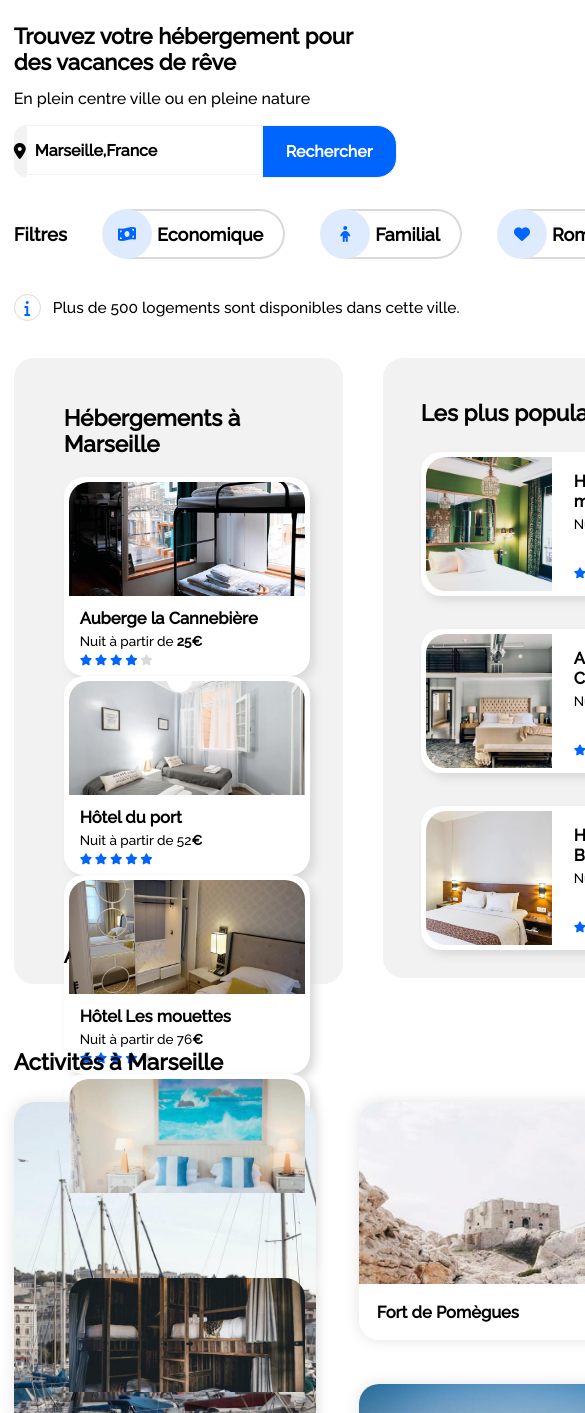
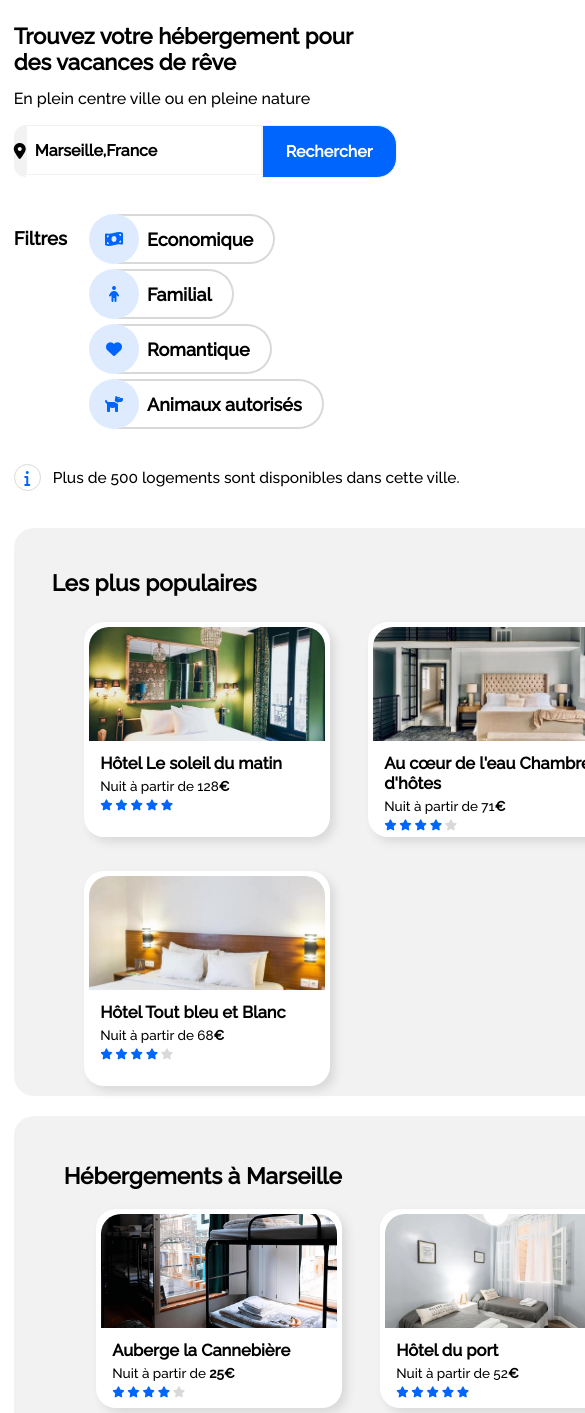
Before and after one commit to nrayan99/NahiRayan_2_03032021, a plain HTML site: page index.html in a window 390 px wide. Shown: the part 116-1529 px from the top of the page, 585 px wide, since content can reach past the window. Drawn offline with Linux system fonts and the light colour scheme.

Commit message:
Fin de la version tablette

```diff
--- a/assets/styles.css
+++ b/assets/styles.css
@@ -150,7 +150,11 @@ justify-content: center;
 
 }
 
+.PosFilter
+{
+    display: flex;
 
+}
 .logfiltres
 {
     display: flex;
@@ -163,13 +167,19 @@ justify-content: center;
     color: #0065fc;
     border:none;
     position: relative;
-    left: 30px;
+    left: 22px;
 }
-.filtres h4
+.ContainerFilters
 {
-    align-self: center;
-    font-size: 18.5px;
+    display:flex;
+    align-items: baseline;
+
 }
+.ContainerFilters h4
+{
+   font-size: 18.5px;
+}
+
 .filterbuttons
 {
 
@@ -223,6 +233,7 @@ justify-content: center;
     border-radius: 20px;
     padding : 47px 33px 46px 50px;
 }
+
 .divhebergements h1
 {
     font-size: 22.5px;
@@ -611,11 +622,11 @@ footer h4
 }
 .apropos
 {
-    margin-right: 227px;
+    margin-right:15%;
 }
 .noshebergements
 {
-    margin-right: 292px;
+    margin-right: 19%;
 }
 footer ul li a:hover
 {
@@ -636,3 +647,158 @@ footer ul li a:hover
     transform: scale(1.02);
     box-shadow: 0px 0px 10px gray;
 }
+
+
+
+                                        /*****RESPONSIVE DESIGN******/
+
+
+
+                                        /******** MAX WIDTH 1439 *****/
+
+@media screen and (max-width:1439px)
+{
+    #hebergements
+    {
+
+
+        flex-direction:column-reverse;
+    }
+    .divhebergements,.divpopu
+    {
+        margin: 0 auto;
+    }
+    .divpopu
+    {
+        width :798px;
+        height: 266px;
+        margin-bottom: 20px;
+
+    }
+    .hebergementspopu
+    {
+        display: flex;
+        flex-direction: row;
+
+    }
+    .popisole
+    {
+        text-decoration: none;
+        color: black;
+        width: 236px ;
+        height: 200px;
+        padding:5px 5px 10px 5px;
+        background-color: white;
+        border-radius: 20px;
+        box-shadow: 5px 5px 10px #d9d9d9;
+        display: block;
+
+
+
+    }
+    .ImPop
+    {
+        height: 114px;
+        overflow: hidden;
+        border-radius: 20px 20px 0px 0px;
+        width: auto;
+
+    }
+    .PosImPop
+    {
+        height: 114px;
+        width: 246px;
+        object-fit: cover;
+        position:relative;
+        right: 6px;
+    }
+    .legendepop
+    {
+        margin: 12px 0px 0px 11px;
+        width: auto;
+
+        display: flex;
+        flex-direction: column;
+        justify-content: space-between;
+
+
+        height: 59px;
+    }
+    .legendepop p
+    {
+        margin-bottom: 5px;
+    }
+
+    .divActivities
+    {
+        width: 660px;
+        height: 912px;
+        flex-wrap: wrap;
+        margin: 0 auto;
+    }
+    #activities h1
+    {
+        width: 798px;
+        margin: 10px auto;
+
+    }
+
+}
+            /******** MAX WIDTH 980px *****/
+
+@media screen and (max-width:980px)
+{
+
+    .filtres
+    {
+
+        width: 700px;
+        flex-wrap: wrap;
+    }
+    .PosFilter
+    {
+        margin-top: 5px;
+
+    }
+
+
+}
+
+        /******** MAX WIDTH 930px *****/
+@media screen and (max-width:930px)
+{
+    .divpopu
+    {
+
+        width: 595px;
+        height: 496px;
+
+    }
+    .hebergementspopu
+    {
+        flex-wrap: wrap;
+        width: 530px;
+        margin: 26px auto 0px auto;
+    }
+    .divhebergements
+    {
+        width: 595px;
+        height: 688px;
+    }
+    .lieuxhebergements
+    {
+        flex-wrap: wrap;
+        align-content: space-between;
+        height: 613px;
+        width: 530px;
+        margin: 20px auto 0px auto;
+    }
+    .affich
+    {
+        align-self: flex-end;
+    }
+    #activities h1
+    {
+        width: 595px;
+    }
+}
--- a/index.html
+++ b/index.html
@@ -23,9 +23,9 @@
             <img src="assets/images/logo/Reservia.svg" alt="logo">
             <nav>
                 <ul>
-                    <li> <a href="">Hébergements</a></li>
-                    <li> <a href="">Activités</a></li>
-                    <li> <a href="">S'inscrire</a></li>
+                    <li> <a href="#hebergements">Hébergements</a></li>
+                    <li> <a href="#activities">Activités</a></li>
+                    <li> <a href="#">S'inscrire</a></li>
                 </ul>
             </nav>
 
@@ -53,8 +53,11 @@
 
 
             </div>
+            <div class ="ContainerFilters" >
+                <h4>Filtres</h4>
                 <div class="filtres">
-                <h4>Filtres</h4>
+
+                        <div class="PosFilter" >
                             <div class="logfiltres">
                                 <i class="fas fa-money-bill-wave"></i>
                             </div>
@@ -63,6 +66,8 @@
                                 <input type="button" value="Economique" class="filterbuttons">
 
                             </div>
+                        </div>
+                        <div class="PosFilter" >
                             <div class="logfiltres">
                                 <i class="fas fa-child"></i>
                             </div>
@@ -71,7 +76,8 @@
                                 <input type="button" value="Familial" class="filterbuttons">
 
                             </div>
-
+                        </div>
+                        <div class="PosFilter" >
                             <div class="logfiltres">
                                 <i class="fas fa-heart"></i>
                             </div>
@@ -80,7 +86,8 @@
                                 <input type="button" value="Romantique" class="filterbuttons">
 
                             </div>
-
+                        </div>
+                        <div class="PosFilter" >
                             <div class="logfiltres">
                                 <i class="fas fa-dog"></i>
                             </div>
@@ -89,14 +96,14 @@
                                 <input type="button" value="Animaux autorisés" class="filterbuttons">
 
                             </div>
-
+                        </div>
 
 
 
 
 
                 </div>
-
+        </div>
             <div class="info">
 
                 <div >
```
Lines whose indentation alone changed are shown as unchanged.
